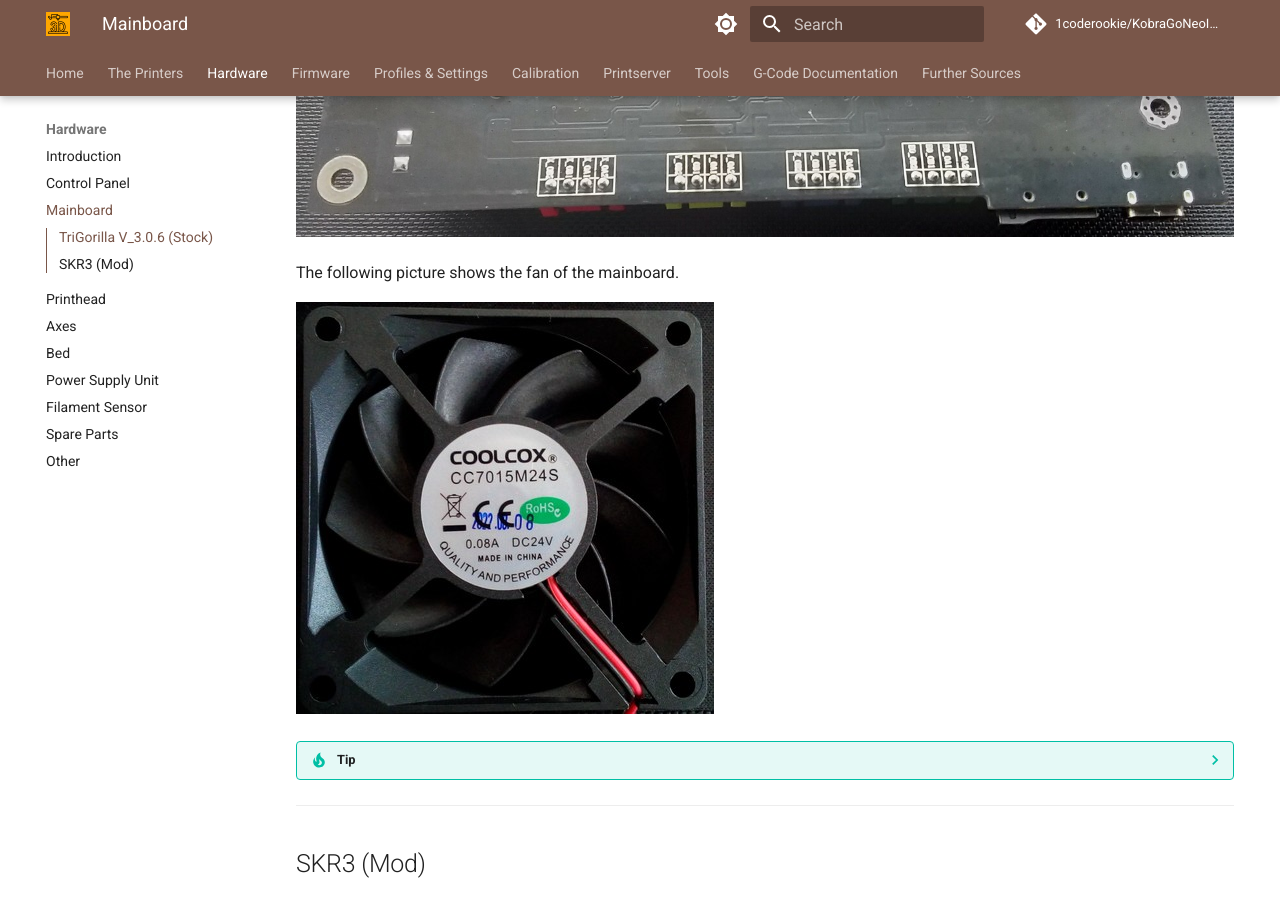
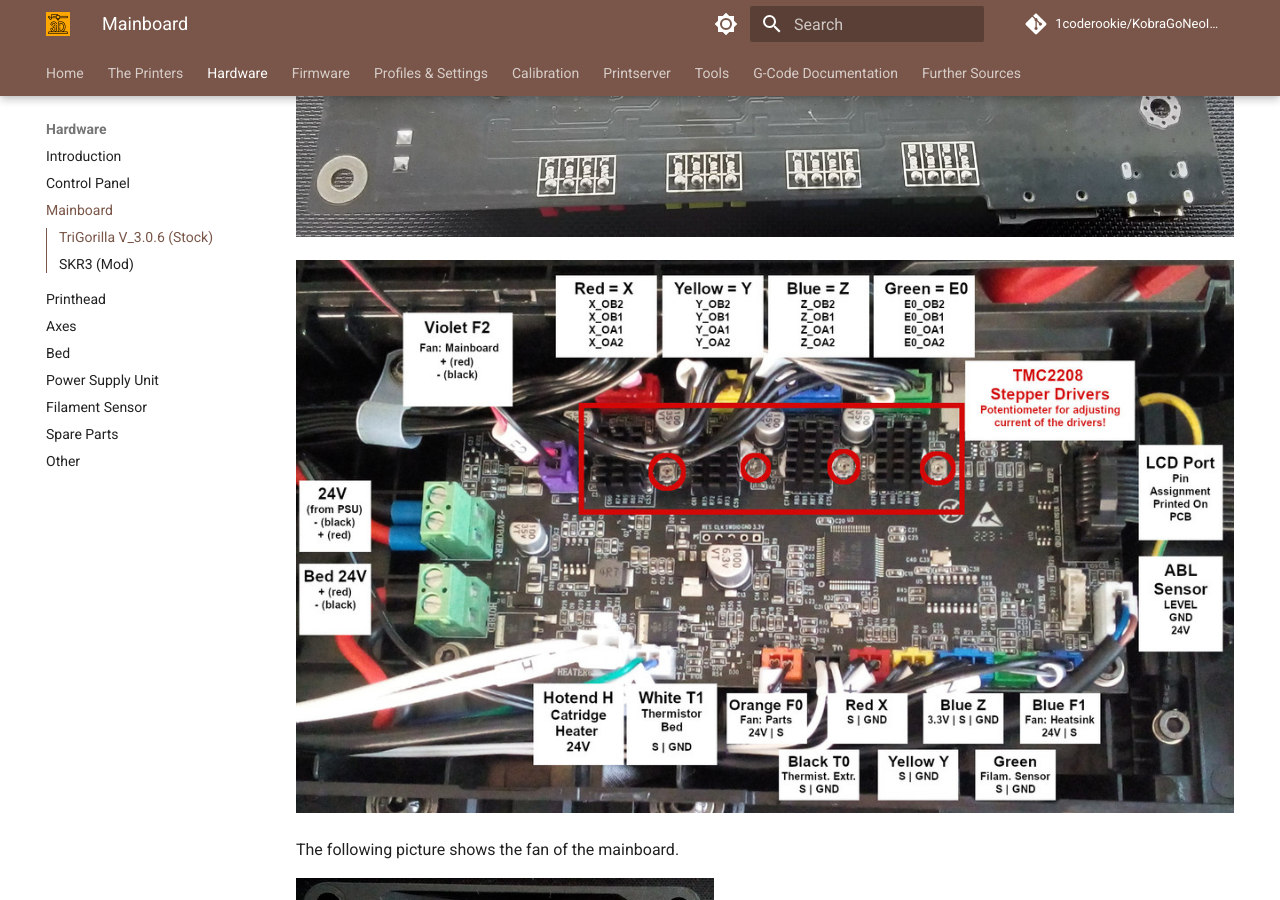
Before and after one commit to 1coderookie/KobraGoNeoInsights, an MkDocs documentation site: the page built from docs/hardware/mainboard.md, in a window 1280 px wide and 900 px high, scrolled down 1105 px. Built offline with MkDocs 1.6.1 and Material for MkDocs 9.7.7, drawn with Linux system fonts in a browser that asks for light colours; comment, search, counter and statistics services are not loaded.

Commit message:
Update mainboard.md

```diff
--- a/docs/hardware/mainboard.md
+++ b/docs/hardware/mainboard.md
@@ -12,9 +12,12 @@ Afaik it is a 32bit mainboard with a Huada HC32F460 200MHz ARM Cortex-M4 with 19
 
 ![Mainboard TriGorilla back](../assets/images/mainboard_back_web.jpg)
 
+![Mainboard labeled](../assets/images/mainboard_complete_labeled_web.jpg)
+
 The following picture shows the fan of the mainboard.
 
 ![MCU fan](../assets/images/fan-mainboard_web.jpg)
+
 
 ??? tip
 
```
